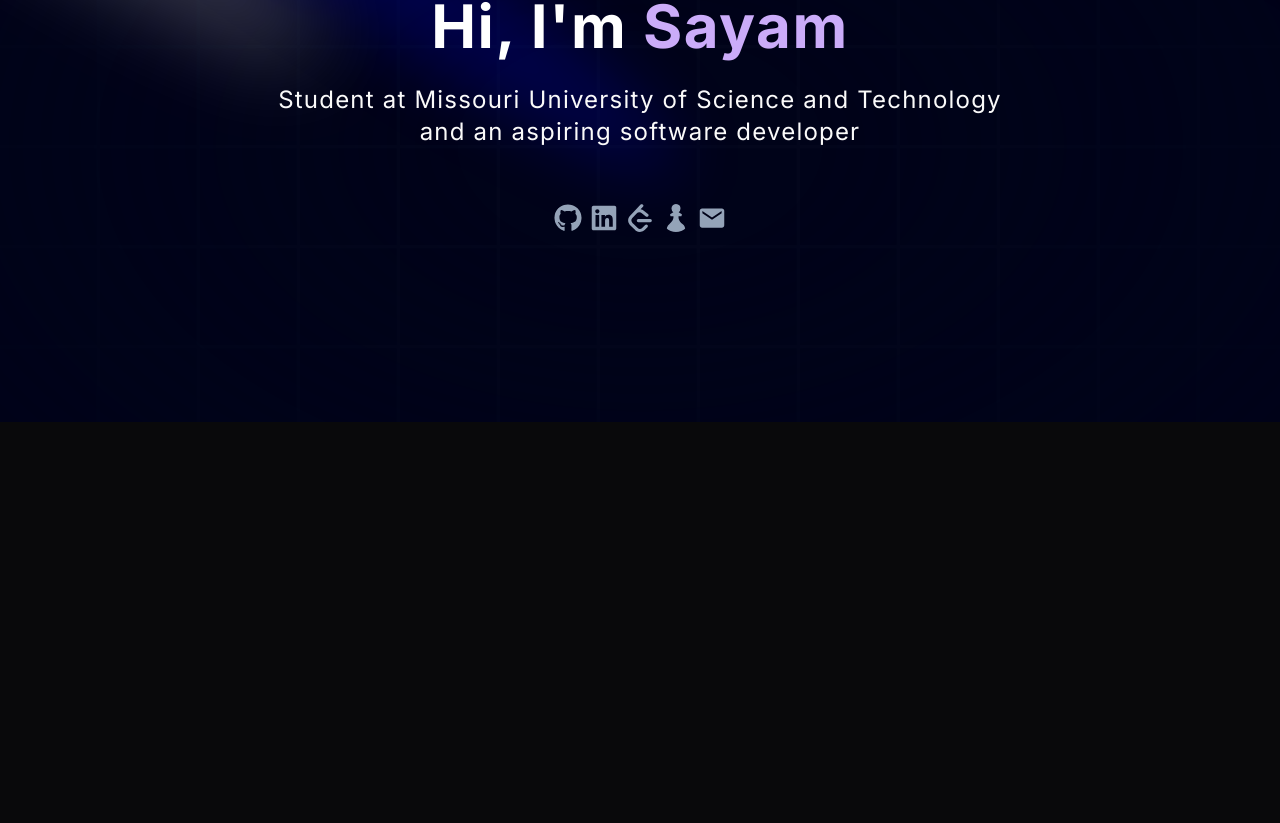
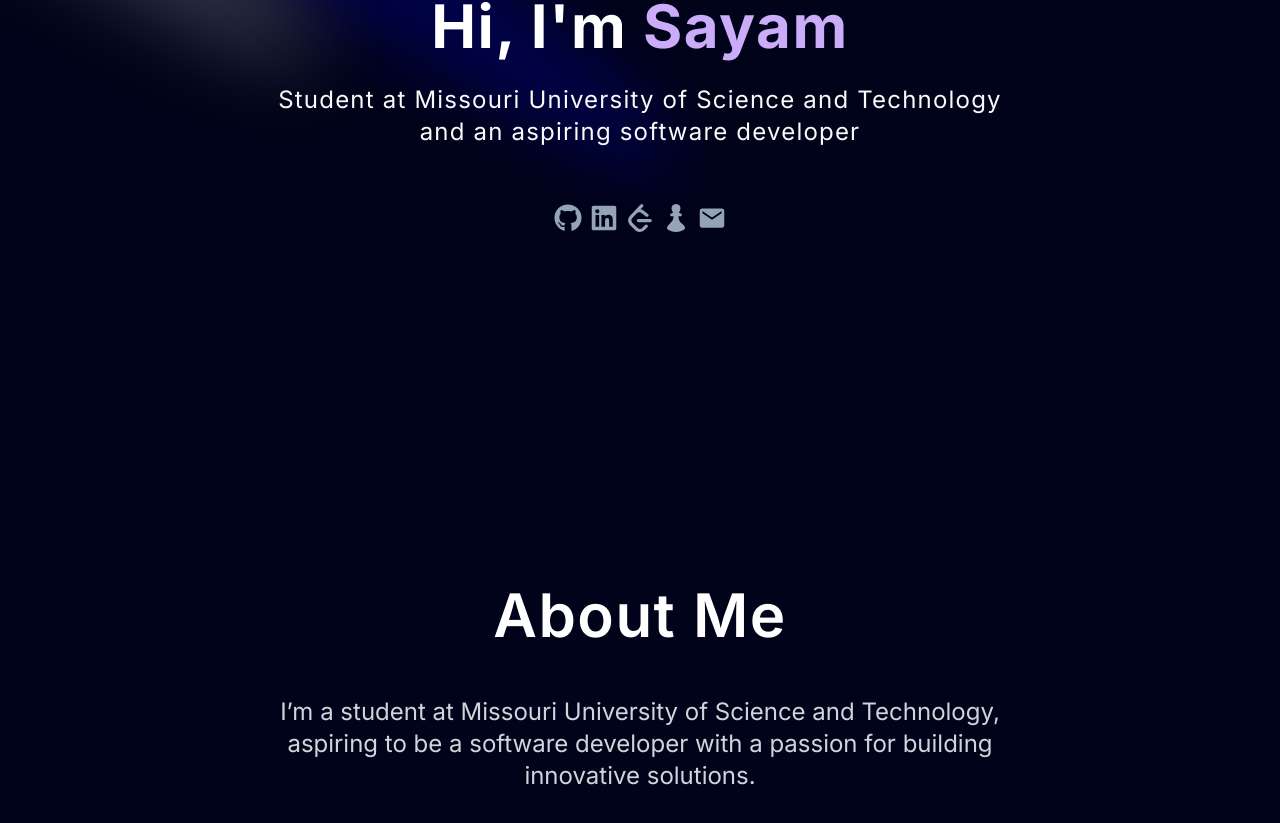
Before and after one commit to XDTerminated/portfolio, a Next.js app: page / in a window 1280 px wide. Shown: the part 255-1078 px from the top of the page. Before the commit the page ends 800 px from the top, so only its background shows below. Built offline with nearby package versions, Linux system fonts and the light colour scheme.

Commit message:
About section animations

```diff
--- a/package.json
+++ b/package.json
@@ -10,7 +10,7 @@
   },
   "dependencies": {
     "clsx": "^2.1.1",
-    "framer-motion": "^11.5.6",
+    "framer-motion": "^11.7.0",
     "mini-svg-data-uri": "^1.4.4",
     "next": "14.2.11",
     "next-themes": "^0.3.0",
--- a/src/app/page.tsx
+++ b/src/app/page.tsx
@@ -1,5 +1,6 @@
-import Grid from "@/components/Grid";
 import Primary from "@/components/Primary";
+import About from "@/components/About";
+
 import { FloatingNav } from "@/components/ui/FloatingNav";
 import { FaHome } from "react-icons/fa";
 
@@ -11,7 +12,7 @@ export default function Home() {
           navItems={[{ name: "Home", link: "/", icon: <FaHome /> }]}
         />
         <Primary />
-        <Grid />
+        <About />
       </div>
     </main>
   );
--- /dev/null
+++ b/src/components/About.tsx
@@ -0,0 +1,33 @@
+"use client"; // Ensure the component is client-side only
+
+import React from "react";
+import { motion } from "framer-motion";
+import { TextGenerateEffect } from "./ui/TextGenerateEffect";
+
+const About = () => {
+  return (
+    <div className="relative pb-12 pt-24">
+      <motion.div
+        initial={{ opacity: 0, y: 50 }}
+        whileInView={{ opacity: 1, y: 0 }}
+        transition={{ duration: 0.8, ease: "easeOut" }}
+        viewport={{ once: true }}
+        className="flex justify-center relative z-10 my-16"
+      >
+        <div className="max-w-[85vw] md:max-w-3xl lg:max-w-[60vw] flex flex-col items-center justify-center space-y-6">
+          <TextGenerateEffect
+            className="text-center text-[38px] md:text-5xl lg:text-6xl font-semibold tracking-tight"
+            words="About Me"
+          />
+          <p className="text-center leading-relaxed text-base md:text-xl lg:text-2xl text-gray-700 dark:text-gray-300">
+            I’m a student at Missouri University of Science and Technology,
+            aspiring to be a software developer with a passion for building
+            innovative solutions.
+          </p>
+        </div>
+      </motion.div>
+    </div>
+  );
+};
+
+export default About;
--- a/src/components/Grid.tsx
+++ /dev/null
@@ -1,7 +0,0 @@
-import React from "react";
-
-const Grid = () => {
-  return <div>Grid</div>;
-};
-
-export default Grid;
--- a/src/components/Primary.tsx
+++ b/src/components/Primary.tsx
@@ -1,31 +1,41 @@
+"use client"; // Ensure this component is client-side only
+
 import React from "react";
-import { Spotlight } from "./ui/spotlight";
+import { motion } from "framer-motion";
 import { TextGenerateEffect } from "./ui/TextGenerateEffect";
 import RoundIcon from "./ui/RoundIcon";
 import { FaGithub, FaLinkedin } from "react-icons/fa6";
 import BoxIcon from "./ui/BoxIcon";
 import { SiChessdotcom, SiLeetcode } from "react-icons/si";
 import { IoMdMail } from "react-icons/io";
+import { Spotlight } from "./ui/spotlight";
 
 const Primary = () => {
   return (
-    <div className="pb-20 pt-36">
-      <div>
+    <div className="pb-20 pt-36 relative">
+      {" "}
+      {/* Added relative positioning for child elements */}
+      {/* Spotlights with fixed positioning */}
       <Spotlight
-          className="-top-40 -left-10 md:-left-32 md:-top-20 h-screen"
+        className="-top-40 -left-10 md:-left-32 md:-top-20 h-screen fixed" // Use fixed positioning
         fill="white"
       />
       <Spotlight
-          className="top-10 left-full h-[80vh] w-[50vw]"
+        className="top-10 left-full h-[80vh] w-[50vw] fixed" // Use fixed positioning
         fill="purple"
       />
-        <Spotlight className="top-28 left-80 h-[80vh] w-[50vw]" fill="blue" />
-      </div>
-      <div className="h-screen w-full dark:bg-black-100 bg-white  dark:bg-grid-white/[0.01] bg-grid-black/[0.2] flex items-center justify-center absolute top-0 left-0">
-        {/* Radial gradient for the container to give a faded look */}
-        <div className="absolute pointer-events-none inset-0 flex items-center justify-center dark:bg-black-100 bg-white [mask-image:radial-gradient(ellipse_at_center,transparent_20%,black)]" />
-      </div>
-      <div className="flex justify-center relative my-20 z-10">
+      <Spotlight
+        className="top-28 left-80 h-[80vh] w-[50vw] fixed"
+        fill="blue"
+      />
+      {/* Fade-in effect added to the content */}
+      <motion.div
+        initial={{ opacity: 0, y: 50 }}
+        whileInView={{ opacity: 1, y: 0 }}
+        transition={{ duration: 0.8, ease: "easeOut" }}
+        viewport={{ once: true }}
+        className="flex justify-center relative my-20 z-10"
+      >
         <div className="max-w-[89vw] md:max-w-2xl lg:max-w-[60vw] flex flex-col items-center justify-center">
           <TextGenerateEffect
             className="text-center text-[40px] md:text-5xl lg:text-6xl"
@@ -46,10 +56,7 @@ const Primary = () => {
             >
               <BoxIcon position="center" icon={<FaLinkedin />} />
             </a>
-            <a
-              href="https://www.linkedin.com/in/sayam-gupta-a4a8011b3/"
-              target="_blank"
-            >
+            <a href="https://leetcode.com/XDTerminated/" target="_blank">
               <RoundIcon position="center" icon={<SiLeetcode />} />
             </a>
             <a
@@ -63,7 +70,7 @@ const Primary = () => {
             </a>
           </div>
         </div>
-      </div>
+      </motion.div>
     </div>
   );
 };
--- a/tailwind.config.ts
+++ b/tailwind.config.ts
@@ -194,8 +194,8 @@ const config = {
 } satisfies Config;
 
 function addVariablesForColors({ addBase, theme }: any) {
-  let allColors = flattenColorPalette(theme("colors"));
-  let newVars = Object.fromEntries(
+  const allColors = flattenColorPalette(theme("colors"));
+  const newVars = Object.fromEntries(
     Object.entries(allColors).map(([key, val]) => [`--${key}`, val]),
   );
 
```
Also changed, not shown: 1 other file (tests, documents, lock files or other folders). Lines whose indentation alone changed are shown as unchanged.
